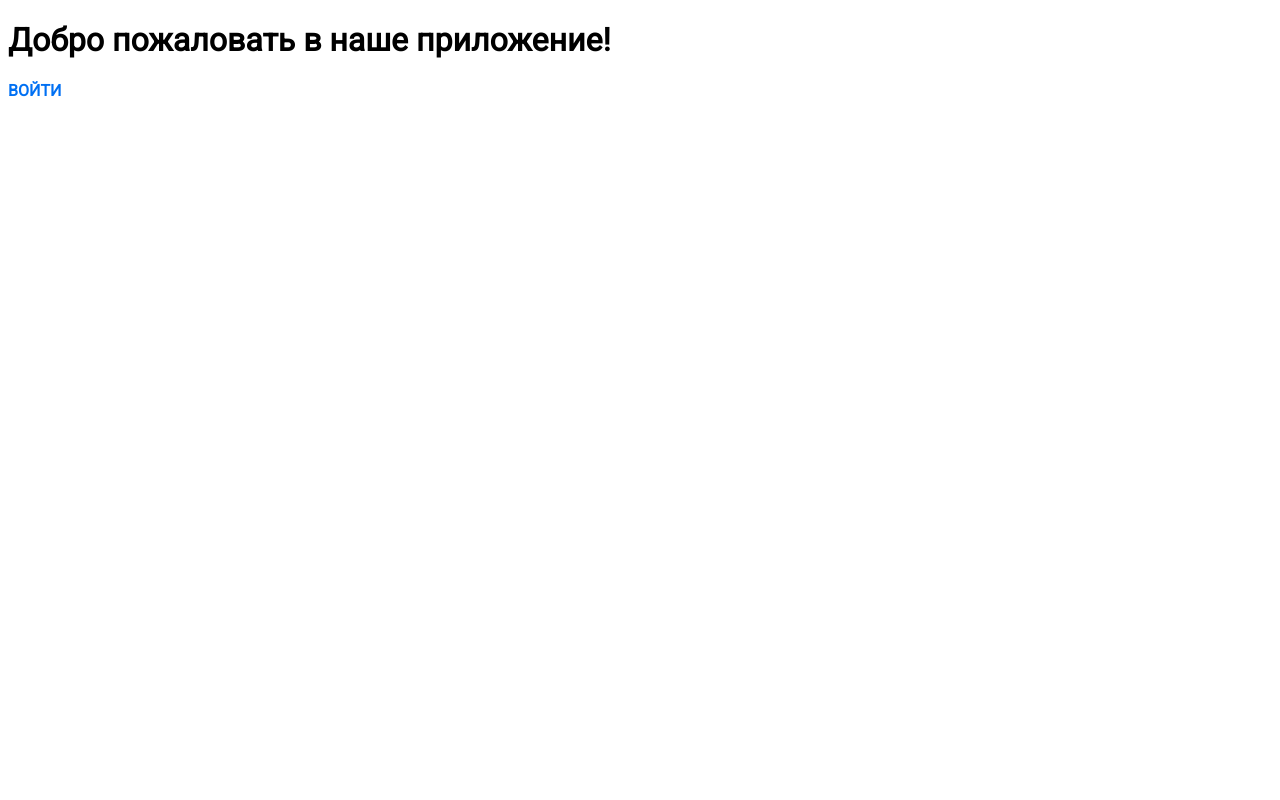
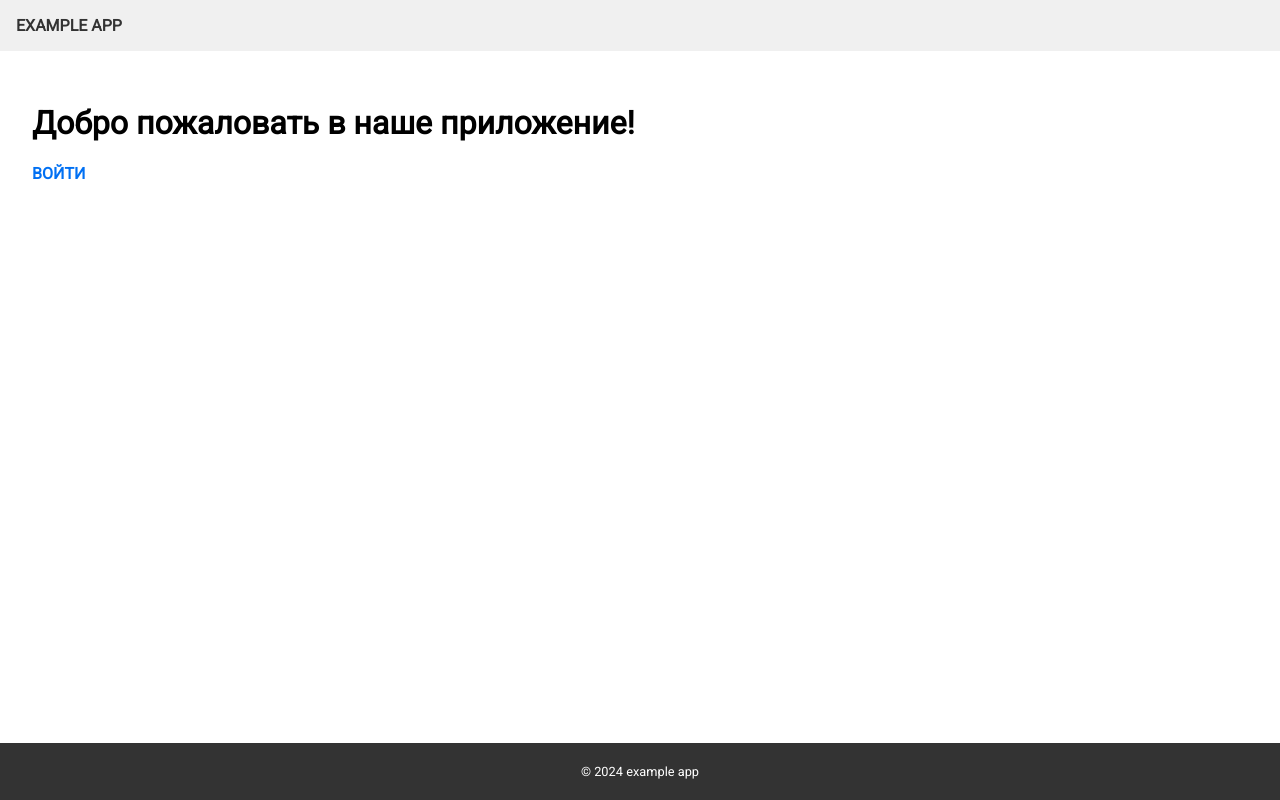
Before and after one commit to zhunus/example-app, a Next.js app: page / in a window 1280 px wide. Built offline with nearby package versions, Linux system fonts and the light colour scheme; no server answers.

Commit message:
Refactor global styles and layout structure

```diff
--- a/src/app/globals.css
+++ b/src/app/globals.css
@@ -1,3 +1,37 @@
+body {
+  font-family: Arial, sans-serif;
+  margin: 0;
+  padding: 0;
+  display: flex;
+  flex-direction: column;
+  min-height: 100vh;
+}
+
+header {
+  background-color: #f0f0f0;
+  padding: 1rem;
+  display: flex;
+  justify-content: space-between;
+  align-items: center;
+}
+
+.brand {
+  font-weight: bold;
+  text-decoration: none;
+  text-transform: uppercase;
+  color: #333;
+}
+main {
+  flex: 1;
+  padding: 2rem;
+}
+footer {
+  background-color: #333;
+  color: white;
+  text-align: center;
+  padding: 0.5rem;
+  font-size: 0.8rem;
+}
 .link {
   color: #0070f3;
   text-decoration: none;
--- a/src/app/layout.tsx
+++ b/src/app/layout.tsx
@@ -1,5 +1,6 @@
 import type {Metadata} from 'next';
 import {Roboto} from 'next/font/google';
+import Link from 'next/link';
 import './globals.css';
 
 const roboto = Roboto({
@@ -20,7 +21,17 @@ export default function RootLayout({
 }>) {
   return (
     <html lang="en">
-      <body className={`${roboto.className}`}>{children}</body>
+      <body className={`${roboto.className}`}>
+        <header>
+          <Link className="brand" href="/">
+            Example app
+          </Link>
+        </header>
+        <main>{children}</main>
+        <footer>
+          <p>© {new Date().getFullYear()} example app</p>
+        </footer>
+      </body>
     </html>
   );
 }
```
